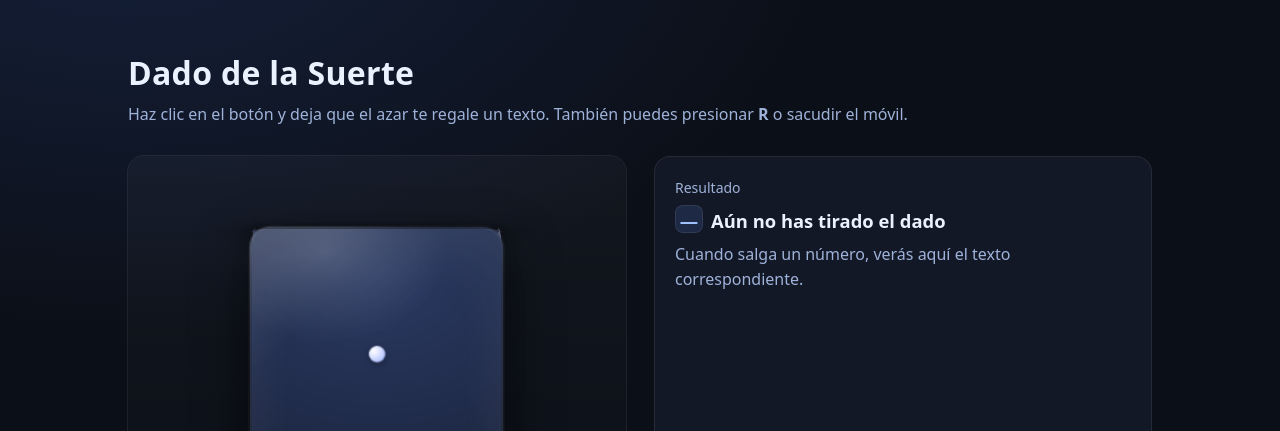
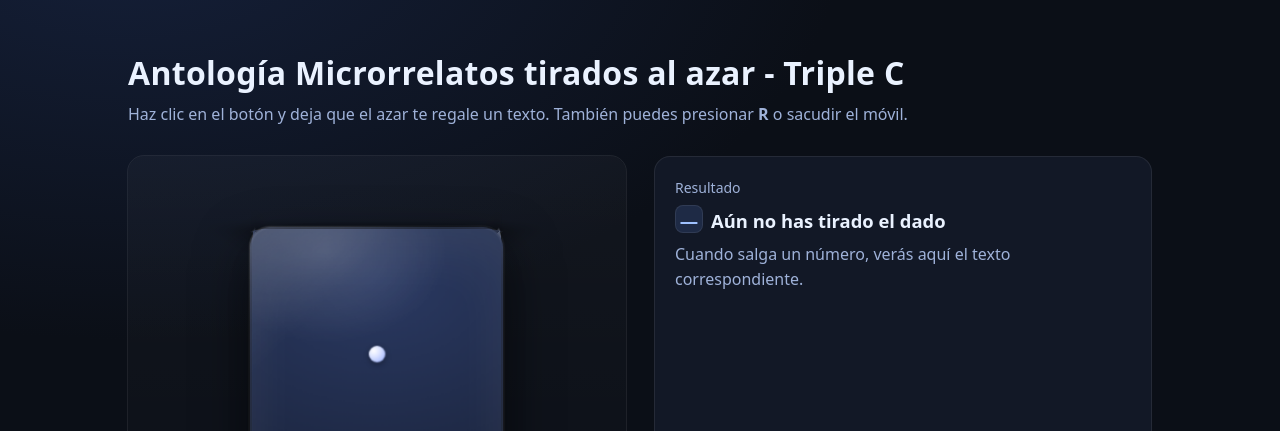
Before and after one commit to JuanManuelMontes/Antolog-a-Microrrelatos-tirados-al-azar, a plain HTML site: page index.html in a window 1280 px wide. Shown: the top 431 px of the page. Drawn offline with Linux system fonts and the light colour scheme.

Commit message:
Update index.html

```diff
--- a/index.html
+++ b/index.html
@@ -3,7 +3,7 @@
 <head>
 <meta charset="utf-8" />
 <meta name="viewport" content="width=device-width,initial-scale=1" />
-<title>Dado de la Suerte — 6 microrrelatos</title>
+<title>Antología Microrrelatos tirados al azar — Triple C</title>
 <meta name="color-scheme" content="dark light">
 <style>
   :root{
@@ -147,7 +147,7 @@
 <body>
   <main class="app" role="main">
     <header>
-      <h1>Dado de la Suerte</h1>
+      <h1>Antología Microrrelatos tirados al azar - Triple C</h1>
       <p>Haz clic en el botón y deja que el azar te regale un texto. También puedes presionar <strong>R</strong> o sacudir el móvil.</p>
     </header>
 
```
